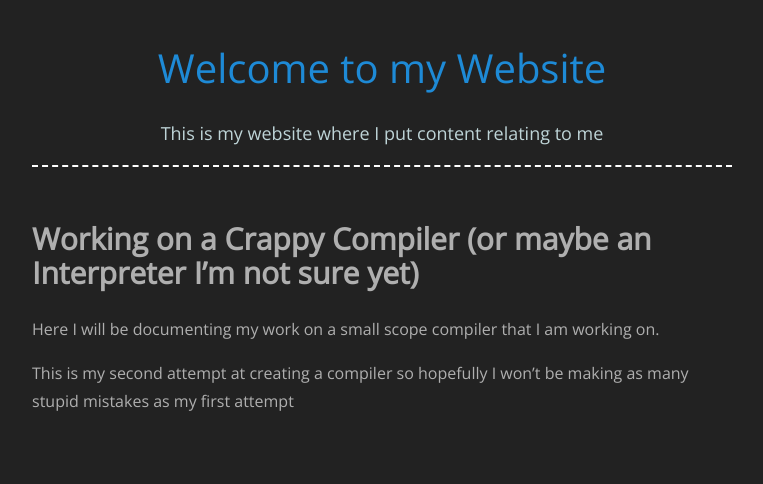
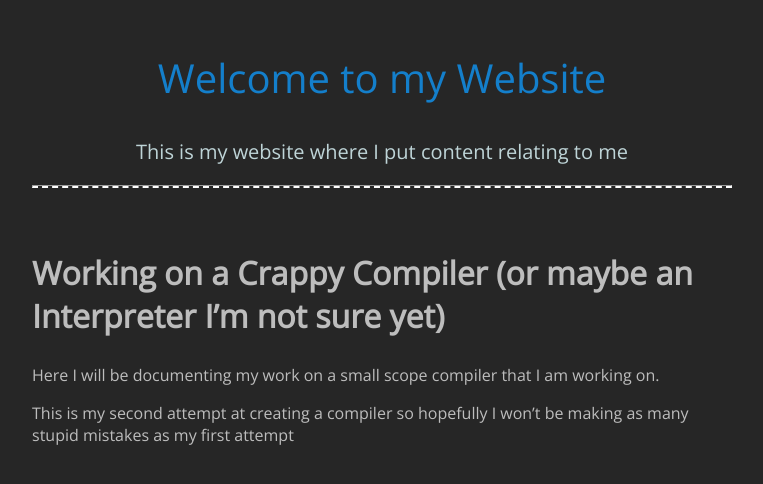
Before and after one commit to Nebtonish/Nebtonish.github.io, a Jekyll site: the page built from _posts/2021-05-31-Compiler.md, in a window 1280 px wide. Shown: the top 484 px of the page, without its empty margins (258-1021 px from the left). Built offline with Jekyll 4.4.1, drawn with Linux system fonts in a browser that asks for light colours; our own code applies the rules of GitHub Pages for plain Markdown files.

Commit message:
update css

```diff
--- a/_sass/main.scss
+++ b/_sass/main.scss
@@ -2,8 +2,8 @@
 
 :root {
   --font: 'Open Sans', sans-serif;
-	--bg-color: #222;
-	--form-color: #444;
+  --bg-color: #262626;
+  --form-color: #464646;
 }
 
 * {
@@ -11,104 +11,59 @@
 }
 
 #title {
-    border: 0;
-    outline: none;
   margin: 50px 0 50px 0;
   padding: 0 0 5px 0;
 
   p {
+    font-family: var(--font);
     color: #bed4d7;
-      font-family: var(--font);
-      font-weight: normal;
-      font-size: 18px;
     text-align: center;
+    font-size: 20px;
   }
 
   h1 {
     font-family: var(--font);
+    text-align: center;
+    font-size: 40px;
     font-weight: normal;
-      font-size: 40px;
-      text-align: center;
-      line-height: 36px;
   }
 
-    a:link {
+  a:link, a:visited {
     text-decoration: none;
   }
 
-    a:visited {
-      text-decoration: none;
-    }
-
-    a:hover {
-      text-decoration: underline;
-    }
-
-    a:active {
-      text-decoration: underline;
-    }
-
   hr {
+    border-bottom: 2px dashed white;
     background: transparent;
-      border-bottom: 2px dashed white;
   }
 }
 
 body {
+  background-color: var(--bg-color);
+}
+
+.wrapper {
   font-family: var(--font);
-	line-height: 1.75em;
-	font-size: 16px;
   background-color: var(--bg-color);
-	color: #afafaf;
+  color: #bdbdbd;
   width: 700px;
   margin: 0 auto;
 }
 
-p {
-	font-size: 16px;
-}
-
 h1 {
-	font-size: 30px;
-	line-height: 34px;
+  font-size: 32px;
 }
 
 h2 {
   font-size: 20px;
-	line-height: 25px;
 }
 
-h3 {
-	font-size: 16px;
-	line-height: 27px;
-	padding-top: 15px;
-	padding-bottom: 15px;
-	border-bottom: 1px solid #D8D8D8;
-	border-top: 1px solid #D8D8D8;
+a:link, a:visited {
+  color: #147fcb;
 }
 
-hr {
-	height: 1px;
-	background-color: #d8d8d8;
-	border: none;
-	width: 100%;
-	margin: 0px;
-}
-
-a[href] {
-	color: #1e8ad6;
-}
-
-a[href]:hover {
-	color: #3ba0e6;
-}
-
-img {
-	max-width: 100%;
-}
-
-li {
-	line-height: 1.5em;
+a:hover {
+  color: #2890d9;
 }
 
 button, textarea, input {
@@ -117,7 +72,6 @@ button, textarea, input {
   padding: 5px 10px;
   margin: 4px 2px;
   text-align: center;
-        font-size: 16px;
   border: none;
 }
 
```
Also changed, not shown: 1 other file. Lines whose indentation alone changed are shown as unchanged.
